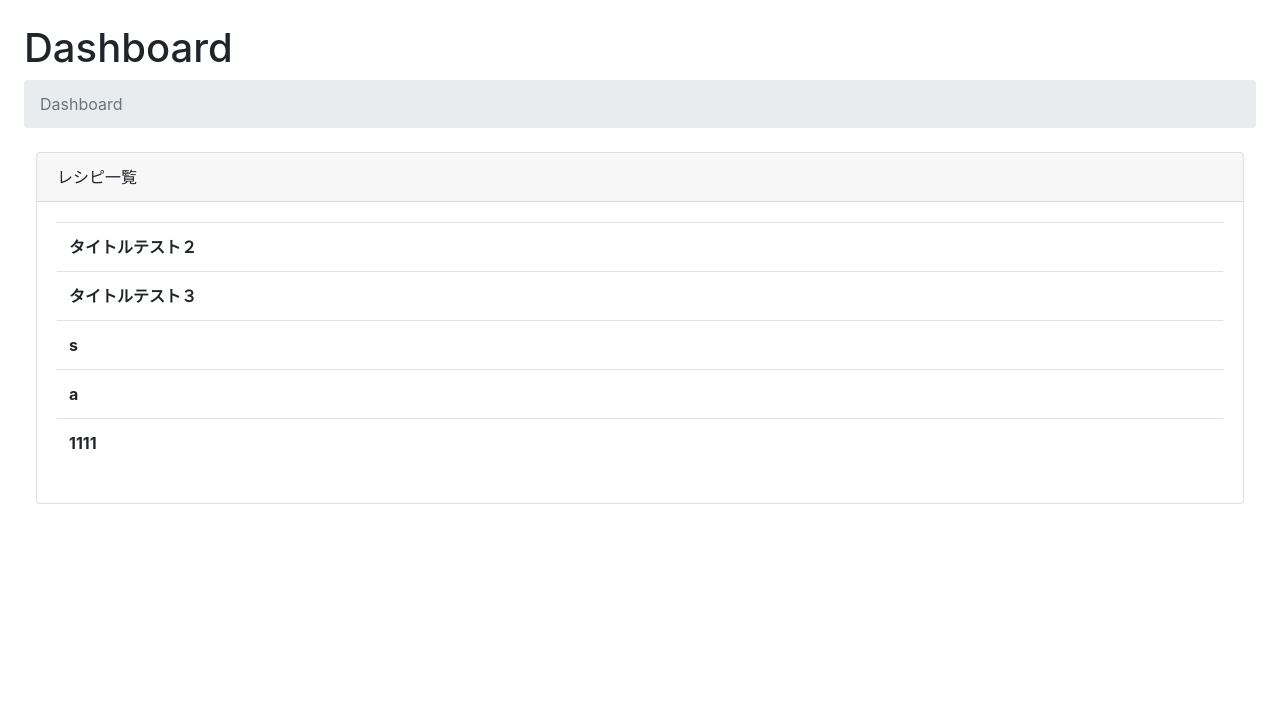
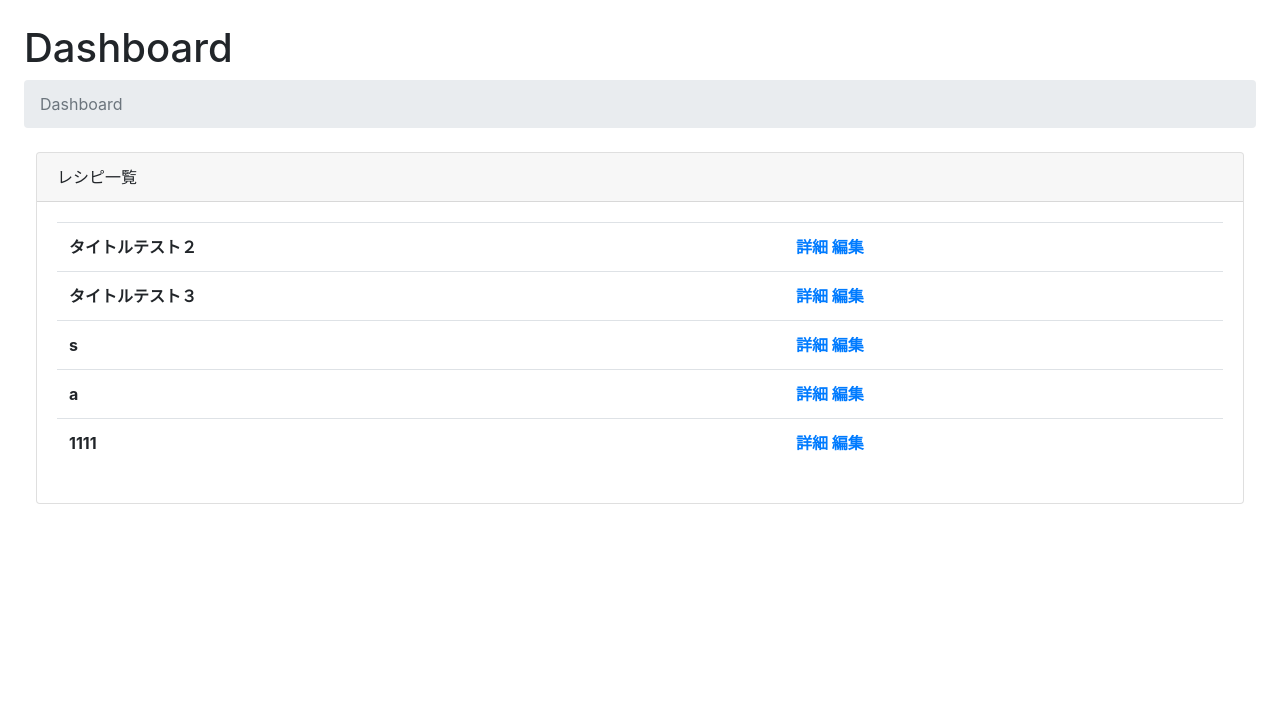
Before and after one commit to KoheiEto/recipe_post, a Django app: template staffroom/templates/staffroom/index.html in a window 1280 px wide. Shown: the top 707 px of the page. Run offline with Django 3.2, Linux system fonts and the light colour scheme; the template is opened without the code that fills it: values that come from a table or form of the project are taken from there, others are empty; data comes from the database, SQL or seed files in the repository; parts of the project's set-up code (start-up, migrations or seed data) failed here and were passed over; some libraries are stand-ins or nearby versions.

Commit message:
編集ページのリンクを設置

```diff
--- a/staffroom/templates/staffroom/index.html
+++ b/staffroom/templates/staffroom/index.html
@@ -12,6 +12,12 @@
                     {% for recipe in recipe_list %}
                         <tr>
                             <th>{{ recipe.title }}</th>
+                            <th>
+                                <a href="{% url 'recipe:detail' recipe.id %}"
+                                　　class="btn btn-primary">詳細</a>
+                                <a href="{% url 'recipe:update' recipe.id %}"
+                                　　class="btn btn-secondary">編集</a>
+                            </th>
                          </tr>
                     {% endfor %}
                 </table>
```
